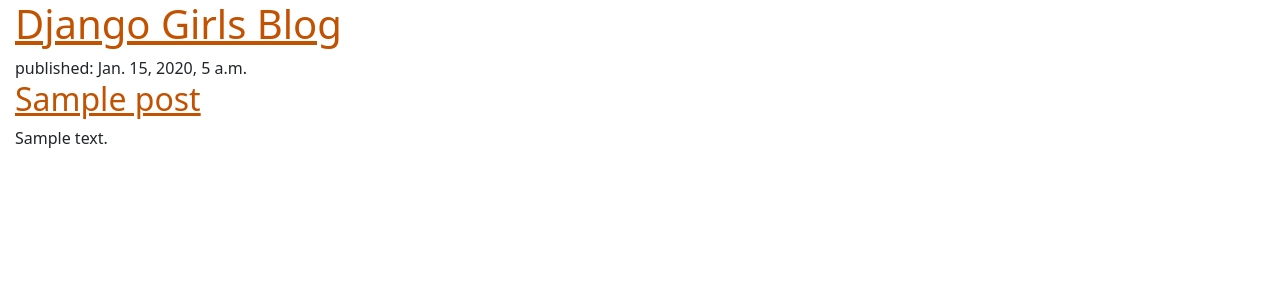
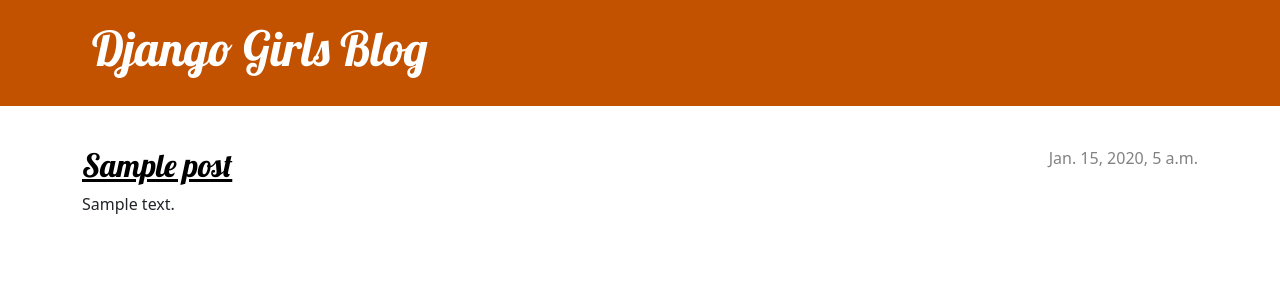
Before and after one commit to mnrolando3/django-girls-blog, a Django app: template blog/templates/blog/post_list.html in a window 1280 px wide. Shown: the top 300 px of the page. Run offline with Django 3.2, Linux system fonts and the light colour scheme; the template is opened without the code that fills it: values that come from a table or form of the project are taken from there, others are empty; tables that the repository leaves empty hold one stand-in row (values such as "Sample post").

Commit message:
Worked on CSS

```diff
--- a/blog/static/css/blog.css
+++ b/blog/static/css/blog.css
@@ -1,7 +1,70 @@
-h1 a, h2 a {
-    color: #C25100;
+.page-header {
+    background-color: #C25100;
+    margin-top: 0;
+    margin-bottom: 40px;
+    padding: 20px 20px 20px 40px;
 }
 
-body {
-    padding-left: 15px;
+.page-header h1,
+.page-header h1 a,
+.page-header h1 a:visited,
+.page-header h1 a:active {
+    color: #ffffff;
+    font-size: 36pt;
+    text-decoration: none;
 }
+
+h1,
+h2,
+h3,
+h4 {
+    font-family: 'Lobster', cursive;
+}
+
+.date {
+    color: #828282;
+}
+
+.save {
+    float: right;
+}
+
+.post-form textarea,
+.post-form input {
+    width: 100%;
+}
+
+.top-menu,
+.top-menu:hover,
+.top-menu:visited {
+    color: #ffffff;
+    float: right;
+    font-size: 26pt;
+    margin-right: 20px;
+}
+
+.post {
+    margin-bottom: 70px;
+}
+
+.post h2 a,
+.post h2 a:visited {
+    color: #000000;
+}
+
+.post > .date,
+.post > .actions {
+    float: right;
+}
+
+.btn-secondary,
+.btn-secondary:visited {
+    color: #C25100;
+    background: none;
+    border-color: #C25100;
+}
+
+.btn-secondary:hover {
+    color: #FFFFFF;
+    background-color: #C25100;
+}
--- a/blog/templates/blog/post_list.html
+++ b/blog/templates/blog/post_list.html
@@ -6,21 +6,32 @@
     <title>Django Girls blog</title>
     <link rel="stylesheet" href="https://cdn.jsdelivr.net/npm/bootstrap@5.1.3/dist/css/bootstrap.min.css"
         integrity="sha384-1BmE4kWBq78iYhFldvKuhfTAU6auU8tT94WrHftjDbrCEXSU1oBoqyl2QvZ6jIW3" crossorigin="anonymous">
+    <link href="//fonts.googleapis.com/css?family=Lobster&subset=latin,latin-ext" rel="stylesheet" type="text/css">
     <link rel="stylesheet" href="{% static 'css/blog.css' %}">
 </head>
 
 <body>
-    <header>
+    <header class="page-header">
+        <div class="container">
             <h1><a href="/">Django Girls Blog</a></h1>
+        </div>
     </header>
 
+    <main class="container">
+        <div class="row">
+            <div class="col">
                 {% for post in posts %}
-        <article>
-            <time>published: {{ post.published_date }}</time>
+                    <article class="post">
+                        <time class="date">
+                            {{ post.published_date }}
+                        </time>
                         <h2><a href="">{{ post.title }}</a></h2>
                         <p>{{ post.text|linebreaksbr }}</p>
                     </article>
                 {% endfor %}
+            </div>
+        </div>
+    </main>
 
 </body>
 
```
Lines whose indentation alone changed are shown as unchanged.
